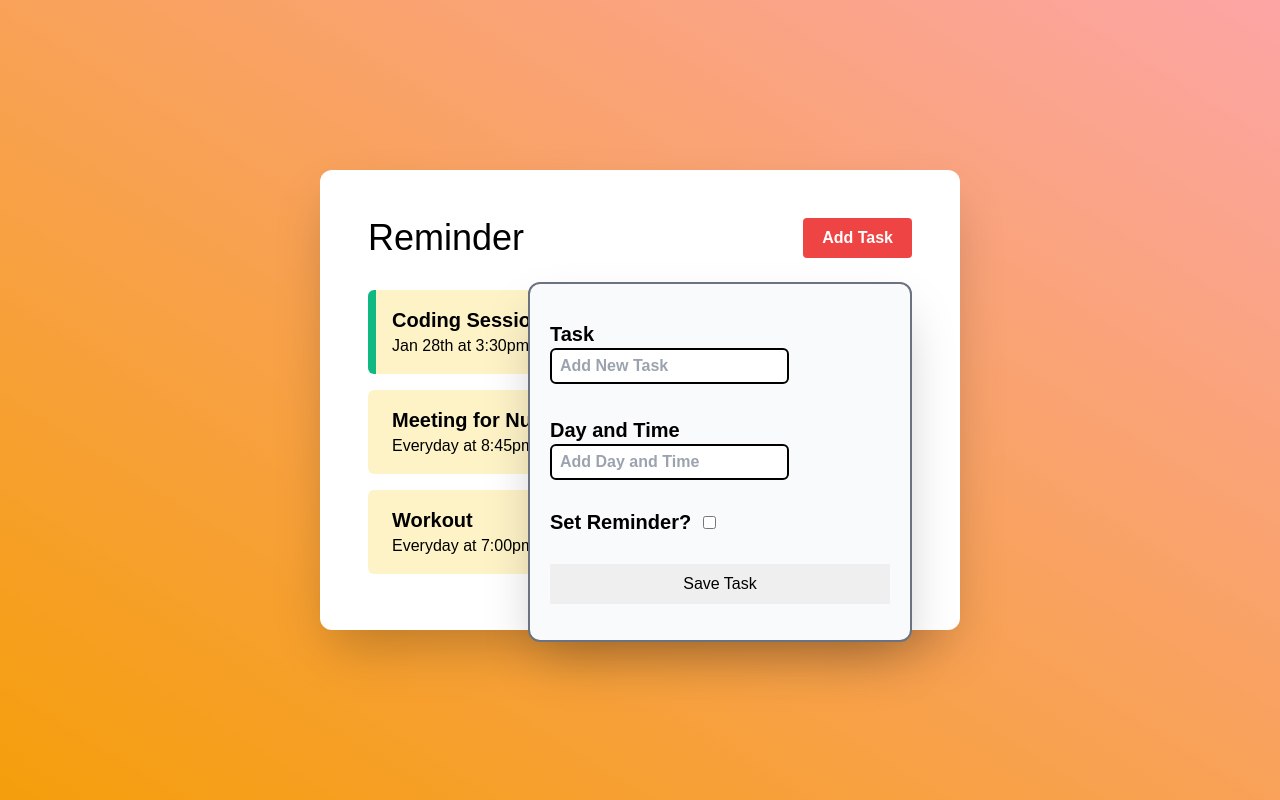
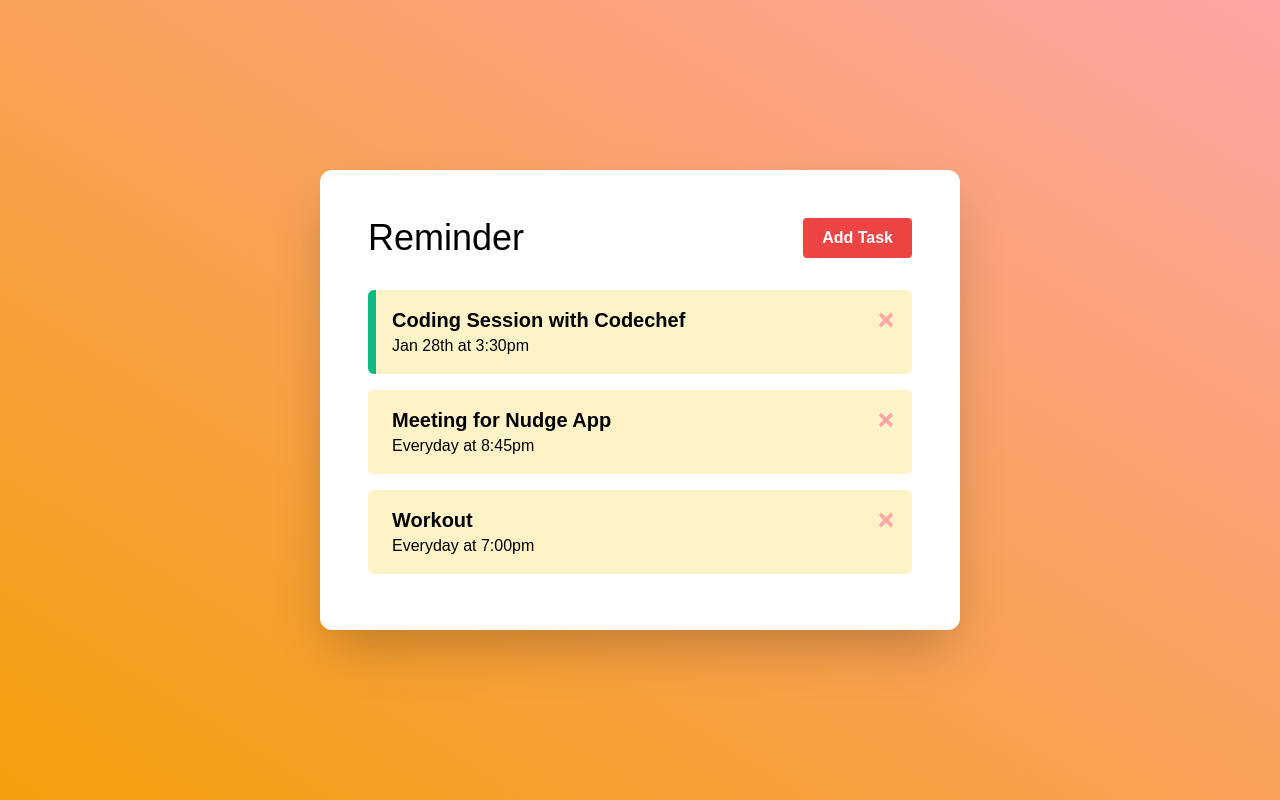
Before and after one commit to AbhinavRobinson/one-react-app, a React (Create React App) app: page / in a window 1280 px wide. Built offline with nearby package versions, Linux system fonts and the light colour scheme.

Commit message:
(feat): toggle add task window

```diff
--- a/src/App.tsx
+++ b/src/App.tsx
@@ -79,13 +79,19 @@ const App = () => {
     setTasks([...tasks, newTask]);
   };
 
+  const [showaddtask, showAddTask] = useState(Boolean);
+
+  const hideAddTask = () => {
+    showAddTask(!showaddtask);
+  };
+
   return (
     <div className="flex items-center justify-center w-screen h-screen p-8 m-0 bg-gradient-to-tr from-yellow-500 to-red-300">
       <div className="flex flex-col w-2/3 h-auto max-w-screen-sm p-12 m-0 bg-white shadow-2xl rounded-xl">
-        <Header />
-        <AddTasks onAdd={addTask} />
+        <Header title="Reminder" hideAddTask={hideAddTask} />
+        <AddTasks onAdd={addTask} showAddTask={showaddtask} />
         {/* if no tasks, show "No tasks added" */}
-        {tasks.length > 0 ? (
+        {tasks.length ? (
           <Tasks
             tasks={tasks}
             onDelete={deleteTask}
--- a/src/components/AddTasks.tsx
+++ b/src/components/AddTasks.tsx
@@ -1,6 +1,12 @@
 import { useState } from "react";
 
-const AddTasks = ({ onAdd }: { onAdd: Function }) => {
+const AddTasks = ({
+  onAdd,
+  showAddTask,
+}: {
+  onAdd: Function;
+  showAddTask: Boolean;
+}) => {
   /**
    * State Updates
    *
@@ -50,7 +56,9 @@ const AddTasks = ({ onAdd }: { onAdd: Function }) => {
 
   return (
     <form
-      className="absolute flex flex-col flex-wrap self-end p-5 mb-4 duration-200 transform translate-y-16 border-2 border-gray-500 shadow-2xl w-96 bg-gray-50 rounded-xl add-form"
+      className={`absolute ${
+        showAddTask ? "flex" : "hidden"
+      } flex-col flex-wrap self-end p-5 mb-4 duration-200 transform translate-y-16 border-2 border-gray-500 shadow-2xl w-96 bg-gray-50 rounded-xl add-form`}
       onSubmit={onSubmit}
     >
       <div className="py-4 form-control">
--- a/src/components/Header.tsx
+++ b/src/components/Header.tsx
@@ -3,15 +3,17 @@ import Button from "./Button";
 /** Task Header Component
  * @returns Task Header
  */
-const Header = ({ title = "Reminder" }) => {
-  const onClick = () => {
-    console.log("clicked");
-  };
-
+const Header = ({
+  title = "Reminder",
+  hideAddTask = () => {},
+}: {
+  title: string;
+  hideAddTask: Function;
+}) => {
   return (
     <header className="flex flex-row w-full h-16">
       <h1 className="w-4/5 text-4xl font-medium align-middle">{title}</h1>
-      <Button color="bg-red-500" text="Add Task" onClick={onClick} />
+      <Button color="bg-red-500" text="Add Task" onClick={hideAddTask} />
     </header>
   );
 };
```
Also changed, not shown: 1 other file (tests, documents, lock files or other folders).
